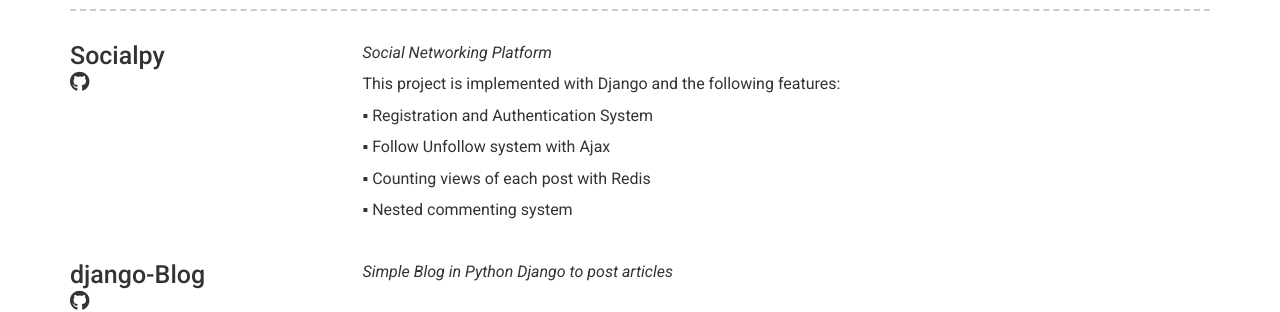
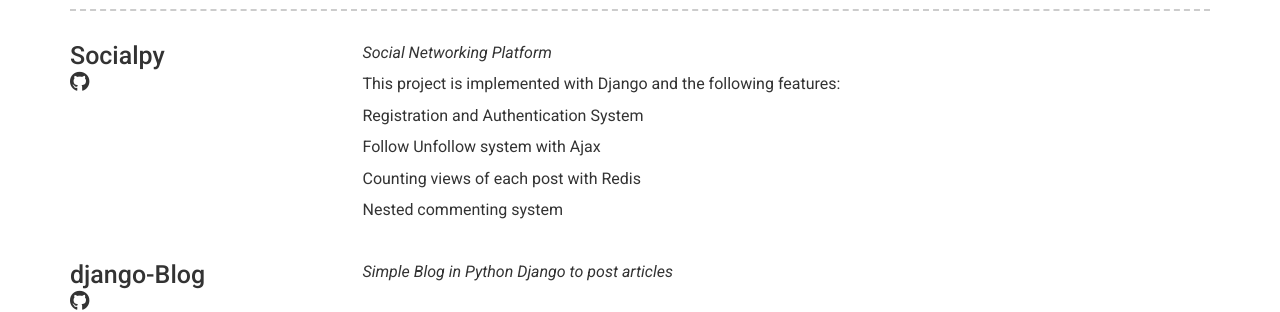
Before and after one commit to mohsenhsz/mohsenhsz.github.io, a Jekyll site: the page built from index.md, in a window 1280 px wide. Shown: the part 1093-1405 px from the top of the page. Built offline with Jekyll 4.4.1, drawn with Linux system fonts in a browser that asks for light colours; nearby versions of some CDN libraries.

```diff
--- a/_data/projects.yml
+++ b/_data/projects.yml
@@ -7,13 +7,13 @@
   description: |
     This project is implemented with Django and the following features:
 
-    ▪ Registration and Authentication System
+    Registration and Authentication System
 
-    ▪ Follow Unfollow system with Ajax
+    Follow Unfollow system with Ajax
 
-    ▪ Counting views of each post with Redis
+    Counting views of each post with Redis
 
-    ▪ Nested commenting system
+    Nested commenting system
 
 - layout: left
   name: django-Blog
```
